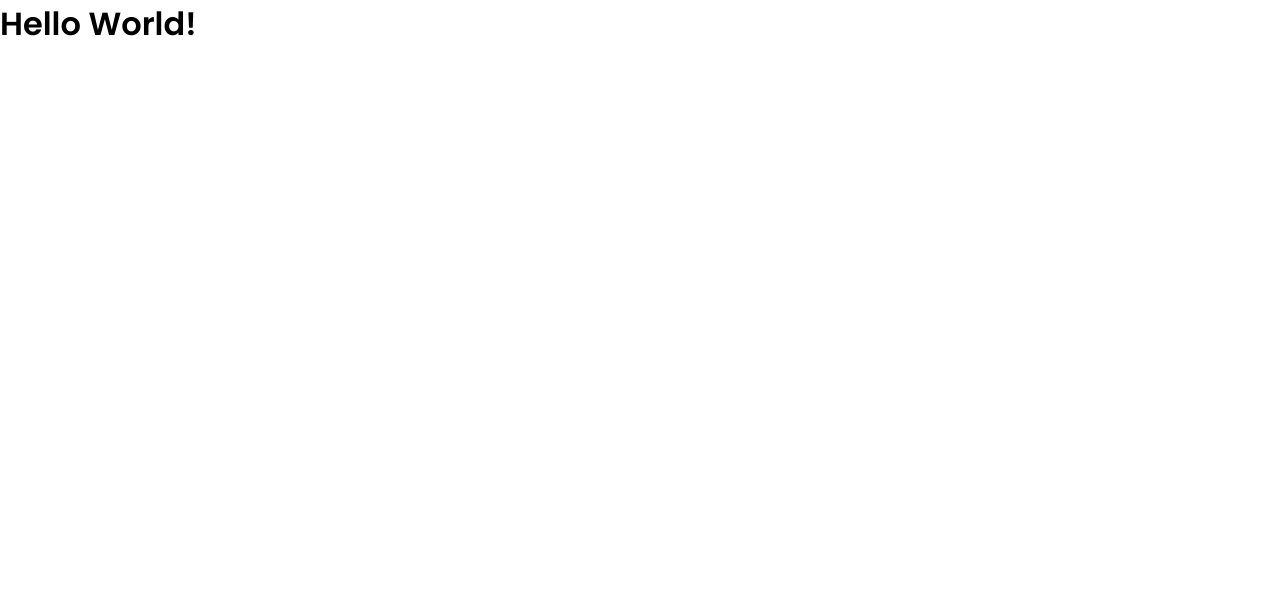
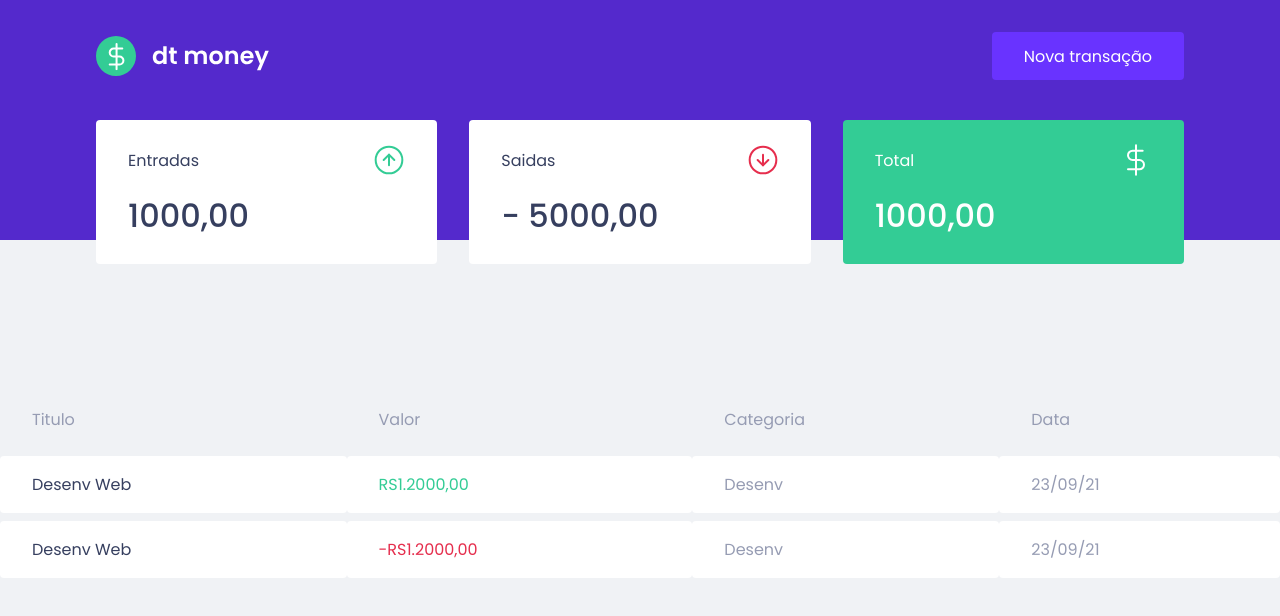
Before and after one commit to mnzlucas/02-dtmoney, a React (Create React App) app: page / in a window 1280 px wide. Shown: the top 616 px of the page. Built offline with nearby package versions, Linux system fonts and the light colour scheme.

Commit message:
section two styled-components

```diff
--- a/public/index.html
+++ b/public/index.html
@@ -8,7 +8,7 @@
   <meta name="viewport" content="width=device-width, initial-scale=1" />
 
   <link rel="shortcut icon" href="favicon.png" type="image/png">
-  <link href="https://fonts.googleapis.com/css2?family=Poppins:wght@400;600&display=swap" rel="stylesheet">
+  <link href="https://fonts.googleapis.com/css2?family=Poppins:wght@400;500;600&display=swap" rel="stylesheet">
 
   <title>dtmoney</title>
 </head>
--- a/src/App.tsx
+++ b/src/App.tsx
@@ -1,10 +1,15 @@
+import { Dashboard } from "./components/Dashboard";
+import { Header } from "./components/Header";
+import { TransactionsTable } from "./components/TransactionsTable";
 import { GlobalStyle } from "./styles/global";
 
 export function App() {
   return (
-    <div className="App">
-      <h1>Hello World!</h1>
+    <>
+      <Header />
+      <Dashboard />
+      <TransactionsTable />
       <GlobalStyle />
-    </div>
+    </>
   );
 }
--- /dev/null
+++ b/src/components/Dashboard/index.tsx
@@ -0,0 +1,10 @@
+import { Summary } from "../Summary";
+import { Container } from "./styles";
+
+export function Dashboard() {
+  return (
+    <Container>
+      <Summary />
+    </Container>
+  );
+}
--- /dev/null
+++ b/src/components/Dashboard/styles.ts
@@ -0,0 +1,7 @@
+import  styled  from 'styled-components';
+
+export const Container = styled.main`
+  max-width: 1120px;
+  margin: 0 auto;
+  padding: 2.5rem 1rem;
+`;
--- /dev/null
+++ b/src/components/Header/index.tsx
@@ -0,0 +1,15 @@
+import logoImg from '../../assets/logo.svg'
+import { Container, Content } from './styles';
+
+export function Header() {
+  return (
+    <Container>
+      <Content>
+        <img src={logoImg} alt="dt money" />
+        <button type="button">
+          Nova transação
+        </button>
+      </Content>
+    </Container>
+  );
+}
--- /dev/null
+++ b/src/components/Header/styles.ts
@@ -0,0 +1,31 @@
+import styled from "styled-components";
+
+export const Container = styled.header`
+background: var(--blue);
+`;
+
+export const Content = styled.div`
+  max-width: 1120px;
+  margin: 0 auto;
+
+  padding: 2rem 1rem 10rem;
+  display: flex;
+  align-items: center;
+  justify-content: space-between;
+
+  button {
+    font-size: 1rem;
+    color: #FFF;
+    background: var(--blue-light);
+    border: 0;
+    padding: 0 2rem;
+    border-radius: 0.25rem;
+    height: 3rem;
+
+    transition: filter 0.2s;
+
+    &:hover {
+      filter: brightness(0.9);
+    }
+  }
+`;
--- /dev/null
+++ b/src/components/Summary/index.tsx
@@ -0,0 +1,32 @@
+import { Container } from './styles';
+
+import incomeImg from '../../assets/income.svg'
+import outcomeImg from '../../assets/outcome.svg'
+import totalImg from '../../assets/total.svg'
+export function Summary() {
+  return(
+    <Container>
+      <div>
+        <header>
+          <p>Entradas</p>
+          <img src={incomeImg} alt="Entradas" />
+        </header>
+        <strong>1000,00</strong>
+      </div>
+      <div>
+        <header>
+          <p>Saidas</p>
+          <img src={outcomeImg} alt="Entradas" />
+        </header>
+        <strong>- 5000,00</strong>
+      </div>
+      <div className= "highlight-background">
+        <header>
+          <p>Total</p>
+          <img src={totalImg} alt="Entradas" />
+        </header>
+        <strong>1000,00</strong>
+      </div>
+    </Container>
+  );
+}
--- /dev/null
+++ b/src/components/Summary/styles.ts
@@ -0,0 +1,35 @@
+import  styled  from 'styled-components';
+
+export const Container = styled.div`
+  display: grid;
+  grid-template-columns: repeat(3,1fr);
+  gap: 2rem;
+  margin-top: -10rem;
+
+  div {
+    background: var(--shape);
+    padding: 1.5rem 2rem;
+    border-radius: 0.25rem;
+    color: var(--text-title);
+
+    header {
+      display: flex;
+      align-items: center;
+      justify-content: space-between;
+    }
+
+    strong {
+      display: block;
+      margin-top: 1rem;
+      font-size: 2rem;
+      font-weight: 500;
+      line-height: 3rem;
+    }
+
+    &.highlight-background {
+      background: var(--green);
+      color: var(--shape);
+    }
+  }
+
+`;
--- /dev/null
+++ b/src/components/TransactionsTable/index.tsx
@@ -0,0 +1,33 @@
+import { Container } from "./styles";
+
+export function TransactionsTable(){
+  return(
+    <Container>
+      <table>
+        <thead>
+          <tr>
+            <th>Titulo</th>
+            <th>Valor</th>
+            <th>Categoria</th>
+            <th>Data</th>
+          </tr>
+        </thead>
+
+        <tbody>
+          <tr>
+            <td>Desenv Web</td>
+            <td className="deposit">RS1.2000,00</td>
+            <td>Desenv </td>
+            <td>23/09/21</td>
+          </tr>
+          <tr>
+            <td>Desenv Web</td>
+            <td className="withdraw">-RS1.2000,00</td>
+            <td>Desenv </td>
+            <td>23/09/21</td>
+          </tr>
+        </tbody>
+      </table>
+    </Container>
+  );
+}
--- /dev/null
+++ b/src/components/TransactionsTable/styles.ts
@@ -0,0 +1,39 @@
+import styled  from 'styled-components';
+
+export const Container = styled.div`
+
+margin-top: 4rem;
+
+table {
+  width: 100%;
+  border-spacing: 0 0.5rem;
+
+  th {
+    color: var(--text-body);
+    font-weight: 400;
+    padding: 1rem 2rem;
+    text-align: left;
+    line-height: 1.5rem;
+  }
+
+  td {
+    padding: 1rem 2rem;
+    border: 0;
+    background: var(--shape);
+    color: var(--text-body);
+    border-radius: 0.25rem;
+
+    &:first-child {
+      color: var(--text-title);
+    }
+
+    &.deposit {
+      color: var(--green);
+    }
+
+    &.withdraw {
+      color: var(--red);
+    }
+  }
+}
+`
--- a/src/styles/global.ts
+++ b/src/styles/global.ts
@@ -2,8 +2,8 @@
 
 export const GlobalStyle = createGlobalStyle`
   :root {
-    --background: #f0f2f5;
     --red: #e52e4d;
+    --green: #33cc95;
     --blue: #5429cc;
 
     --blue-light: #6933FF;
@@ -32,7 +32,7 @@
   }
 
   body {
-    background: var(---background);
+    background: var(--background);
     -webkit-font-smoothing: antialiased;
   }
 
```
